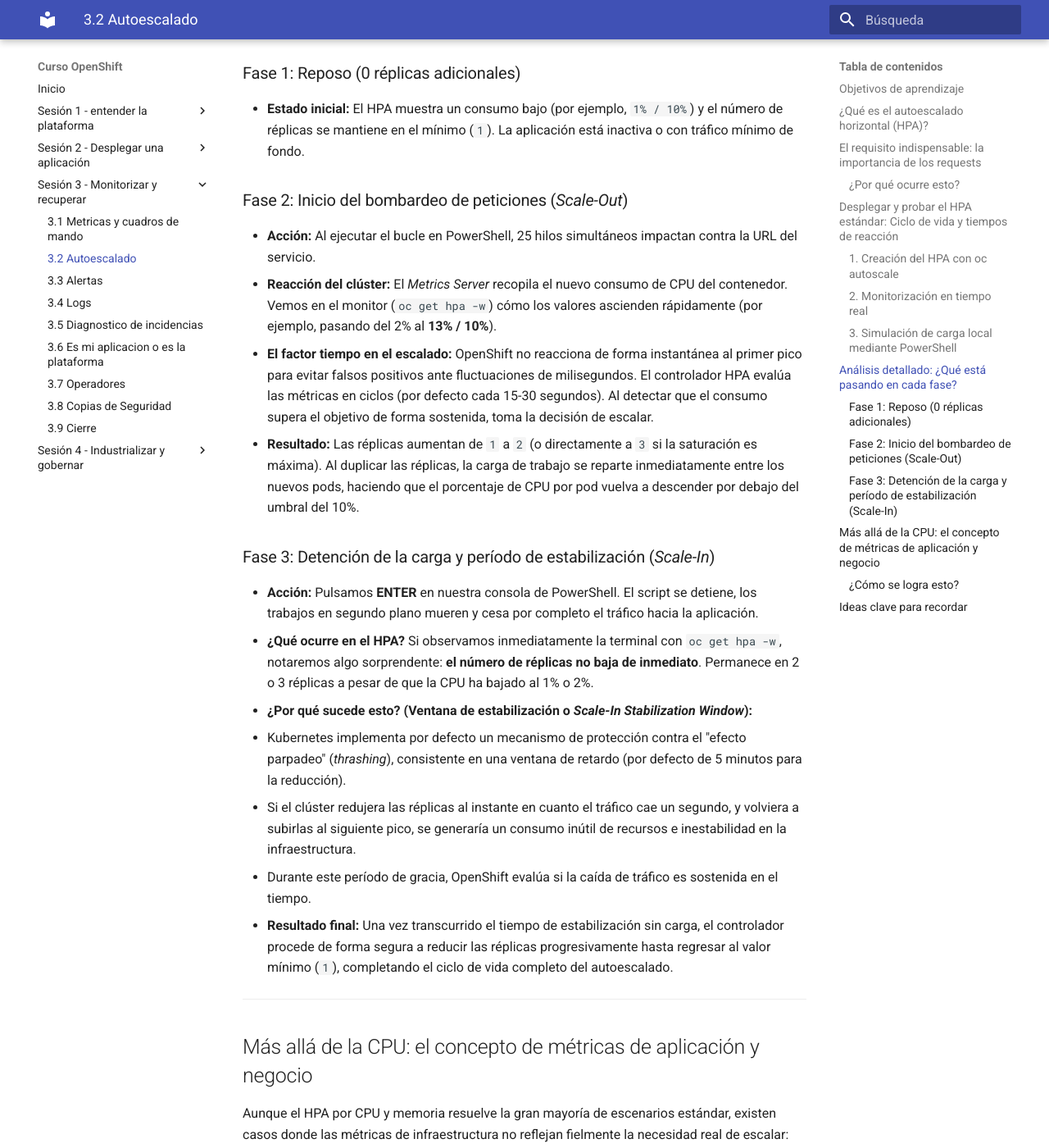
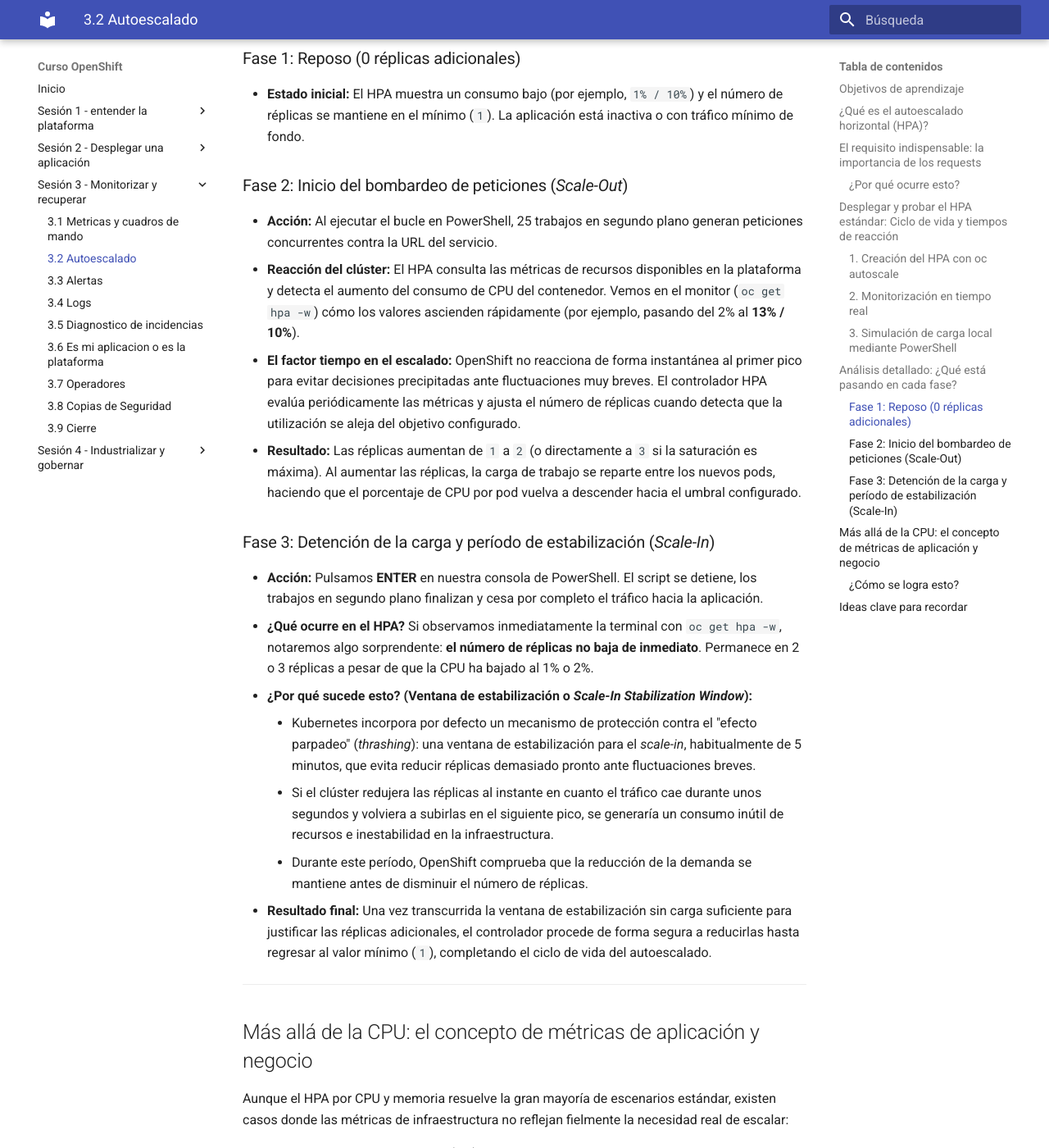
Before and after one commit to ieftraining/curso-openshift, an MkDocs documentation site: the page built from docs/sesion3/3.2 Autoescalado.md, in a window 1280 px wide and 1400 px high, scrolled down 4248 px. Shown: the whole window at 82% size. Built offline with MkDocs 1.6.1 and Material for MkDocs 9.7.7, drawn with Linux system fonts in a browser that asks for light colours; some of the changed text lies outside the part shown.

Commit message:
Add files via upload

````diff
--- a/docs/sesion3/3.2 Autoescalado.md
+++ b/docs/sesion3/3.2 Autoescalado.md
@@ -6,9 +6,9 @@
 
 - Comprender el concepto de autoescalado horizontal (*Horizontal Pod Autoscaler* o HPA) en OpenShift y su propósito operativo.
 - Relacionar la monitorización de plataforma vista en el apartado 3.1 con la capacidad de respuesta automática del clúster.
-- Entender cómo interactúa el controlador HPA con el *Metrics Server* de la plataforma para evaluar el consumo de recursos en tiempo real.
-- Comprender la relación directa entre una correcta definición de *requests* (estudiada en la Sesión 2) y el correcto funcionamiento del autoescalado.
-- Conocer los tiempos de reacción, las ventanas de estabilización y el comportamiento exacto del clúster tanto en el proceso de escalado hacia afuera (*scale-out*) como en el de reducción (*scale-in*).
+- Entender cómo el controlador HPA consulta las métricas de recursos disponibles en la plataforma para evaluar el consumo de las cargas de trabajo.
+- Comprender la relación directa entre una correcta definición de *requests* (estudiada en la Sesión 2) y el funcionamiento del autoescalado basado en porcentajes de utilización.
+- Conocer los tiempos de reacción, las ventanas de estabilización y el comportamiento del clúster tanto en el proceso de escalado hacia afuera (*scale-out*) como en el de reducción (*scale-in*).
 - Configurar, desplegar y probar un HPA estándar mediante la línea de comandos sobre la aplicación de demostración de la Sesión 2 (`demo-formacion-yaml`).
 - Interpretar paso a paso qué ocurre en el sistema durante cada fase de la prueba de carga.
 
@@ -18,13 +18,11 @@
 
 En el apartado anterior (3.1) analizamos cómo la plataforma vigila de manera constante el estado de salud de los nodos, componentes y cargas de trabajo a través del stack de monitorización integrado. Sin embargo, saber que un componente está consumiendo más recursos o que la demanda aumenta es solo la mitad del camino; el siguiente paso lógico es reaccionar de forma automática.
 
-Hasta ahora hemos aprendido a escalar aplicaciones de forma manual modificando el número de réplicas en nuestro Deployment o ejecutando órdenes como `oc scale`.
-
-Sin embargo, en entornos corporativos reales, la demanda de los usuarios fluctúa de manera imprevisible a lo largo del día:
+Hasta ahora hemos aprendido a escalar aplicaciones de forma manual modificando el número de réplicas en nuestro Deployment o ejecutando órdenes como `oc scale`. Sin embargo, en entornos corporativos reales, la demanda de los usuarios fluctúa de manera imprevisible a lo largo del día:
 
 ```mermaid
 flowchart LR
-    A[Tráfico bajo<br>1 Réplica] -->|Pico de demanda| B[Escalado automático<br>N Réplicas]
+    A[Tráfico bajo<br/>1 Réplica] -->|Pico de demanda| B[Escalado automático<br/>N Réplicas]
     B -->|Fin del pico| A
 ```
 
@@ -39,26 +37,24 @@
 
 ## El requisito indispensable: la importancia de los *requests*
 
-En la Sesión 2 estudiamos en detalle la diferencia entre *requests* y *limits*.
-
-Para que el autoescalado funcione correctamente mediante métricas de CPU o memoria, **es un requisito absolutamente indispensable que la aplicación tenga definidos sus *requests* de forma adecuada**.
+En la Sesión 2 estudiamos en detalle la diferencia entre *requests* y *limits*. En el HPA que vamos a utilizar, basado en el porcentaje de utilización de CPU, **es fundamental que la aplicación tenga definido correctamente su *request* de CPU**.
 
 ```mermaid
 flowchart TD
-    A[Métrica de Consumo Real<br>Ej: 50m de CPU] -->|Comparación| B[Requests definidos en el Deployment<br>Ej: 100m de CPU]
-    B --> C["Cálculo del porcentaje (% de uso)<br>(50m / 100m) = 50%"]
+    A[Métrica de Consumo Real<br/>Ej: 50m de CPU] -->|Comparación| B[Requests definidos en el Deployment<br/>Ej: 100m de CPU]
+    B --> C["Cálculo del porcentaje (%)<br/>(50m / 100m) = 50%"]
     C --> D{¿Supera el objetivo del HPA?}
 ```
 
 ### ¿Por qué ocurre esto?
 
-El HPA no calcula el uso de CPU en términos absolutos (como milicores puros), sino en **porcentaje respecto a los recursos reservados (*requests*)**.
+En esta modalidad, el HPA no calcula el uso de CPU únicamente en términos absolutos, como milicores consumidos, sino como **porcentaje respecto a los recursos solicitados mediante los *requests***.
 
-- Si un contenedor consume `50m` (milicores) de CPU y su *request* está configurado en `100m`, el HPA interpretará que está al **50% de su capacidad**.
-- Si el contenedor consume exactamente los mismos `50m`, pero olvidamos definir el *request* (o lo dejamos mal dimensionado), el HPA no podrá calcular ningún porcentaje y el autoescalado dejará de funcionar.
+- Si un contenedor consume `50m` (milicores) de CPU y su *request* está configurado en `100m`, el HPA interpretará que está al **50% de utilización**.
+- Si el contenedor consume exactamente los mismos `50m`, pero no tiene definido un *request* de CPU, el HPA no podrá calcular ese porcentaje de utilización para el contenedor y no podrá aplicar correctamente el criterio configurado en esta práctica.
 
 !!! tip "Idea clave"
-    El autoescalado por CPU y memoria descansa sobre los cimientos de los *requests* configurados en el Deployment. Unos *requests* mal dimensionados provocan que el HPA escale antes de tiempo o que directamente nunca llegue a reaccionar.
+    El autoescalado por porcentaje de utilización de CPU se apoya en los *requests* configurados en el Deployment. Unos *requests* mal dimensionados pueden provocar que el HPA escale antes de tiempo, demasiado tarde o que no pueda calcular correctamente la utilización.
 
 ---
 
@@ -90,6 +86,7 @@
 
 ```powershell
 $url = "[http://demo-formacion-yaml-angel-cuaresma-alons-dev.apps.rm3.7wse.p1.openshiftapps.com](http://demo-formacion-yaml-angel-cuaresma-alons-dev.apps.rm3.7wse.p1.openshiftapps.com)"
+
 Write-Host "Lanzando peticiones en paralelo... Pulsa ENTER para detener la carga."
 
 $jobs = for ($j=1; $j -le 25; $j++) {
@@ -104,6 +101,7 @@
 }
 
 Read-Host
+
 Write-Host "Deteniendo la carga..."
 Stop-Job *
 Remove-Job *
@@ -113,25 +111,28 @@
 
 ## Análisis detallado: ¿Qué está pasando en cada fase?
 
-Para comprender a fondo la operación de OpenShift, es fundamental desglorar la línea temporal de lo que ocurre desde que lanzamos el tráfico hasta que la aplicación vuelve a su estado inicial:
+Para comprender a fondo la operación de OpenShift, es fundamental desglosar la línea temporal de lo que ocurre desde que lanzamos el tráfico hasta que la aplicación vuelve a su estado inicial:
 
 ### Fase 1: Reposo (0 réplicas adicionales)
+
 - **Estado inicial:** El HPA muestra un consumo bajo (por ejemplo, `1% / 10%`) y el número de réplicas se mantiene en el mínimo (`1`). La aplicación está inactiva o con tráfico mínimo de fondo.
 
 ### Fase 2: Inicio del bombardeo de peticiones (*Scale-Out*)
-- **Acción:** Al ejecutar el bucle en PowerShell, 25 hilos simultáneos impactan contra la URL del servicio.
-- **Reacción del clúster:** El *Metrics Server* recopila el nuevo consumo de CPU del contenedor. Vemos en el monitor (`oc get hpa -w`) cómo los valores ascienden rápidamente (por ejemplo, pasando del 2% al **13% / 10%**).
-- **El factor tiempo en el escalado:** OpenShift no reacciona de forma instantánea al primer pico para evitar falsos positivos ante fluctuaciones de milisegundos. El controlador HPA evalúa las métricas en ciclos (por defecto cada 15-30 segundos). Al detectar que el consumo supera el objetivo de forma sostenida, toma la decisión de escalar.
-- **Resultado:** Las réplicas aumentan de `1` a `2` (o directamente a `3` si la saturación es máxima). Al duplicar las réplicas, la carga de trabajo se reparte inmediatamente entre los nuevos pods, haciendo que el porcentaje de CPU por pod vuelva a descender por debajo del umbral del 10%.
+
+- **Acción:** Al ejecutar el bucle en PowerShell, 25 trabajos en segundo plano generan peticiones concurrentes contra la URL del servicio.
+- **Reacción del clúster:** El HPA consulta las métricas de recursos disponibles en la plataforma y detecta el aumento del consumo de CPU del contenedor. Vemos en el monitor (`oc get hpa -w`) cómo los valores ascienden rápidamente (por ejemplo, pasando del 2% al **13% / 10%**).
+- **El factor tiempo en el escalado:** OpenShift no reacciona de forma instantánea al primer pico para evitar decisiones precipitadas ante fluctuaciones muy breves. El controlador HPA evalúa periódicamente las métricas y ajusta el número de réplicas cuando detecta que la utilización se aleja del objetivo configurado.
+- **Resultado:** Las réplicas aumentan de `1` a `2` (o directamente a `3` si la saturación es máxima). Al aumentar las réplicas, la carga de trabajo se reparte entre los nuevos pods, haciendo que el porcentaje de CPU por pod vuelva a descender hacia el umbral configurado.
 
 ### Fase 3: Detención de la carga y período de estabilización (*Scale-In*)
-- **Acción:** Pulsamos **ENTER** en nuestra consola de PowerShell. El script se detiene, los trabajos en segundo plano mueren y cesa por completo el tráfico hacia la aplicación.
+
+- **Acción:** Pulsamos **ENTER** en nuestra consola de PowerShell. El script se detiene, los trabajos en segundo plano finalizan y cesa por completo el tráfico hacia la aplicación.
 - **¿Qué ocurre en el HPA?** Si observamos inmediatamente la terminal con `oc get hpa -w`, notaremos algo sorprendente: **el número de réplicas no baja de inmediato**. Permanece en 2 o 3 réplicas a pesar de que la CPU ha bajado al 1% o 2%.
 - **¿Por qué sucede esto? (Ventana de estabilización o *Scale-In Stabilization Window*):**
-  - Kubernetes implementa por defecto un mecanismo de protección contra el "efecto parpadeo" (*thrashing*), consistente en una ventana de retardo (por defecto de 5 minutos para la reducción).
-  - Si el clúster redujera las réplicas al instante en cuanto el tráfico cae un segundo, y volviera a subirlas al siguiente pico, se generaría un consumo inútil de recursos e inestabilidad en la infraestructura.
-  - Durante este período de gracia, OpenShift evalúa si la caída de tráfico es sostenida en el tiempo.
-- **Resultado final:** Una vez transcurrido el tiempo de estabilización sin carga, el controlador procede de forma segura a reducir las réplicas progresivamente hasta regresar al valor mínimo (`1`), completando el ciclo de vida completo del autoescalado.
+    - Kubernetes incorpora por defecto un mecanismo de protección contra el "efecto parpadeo" (*thrashing*): una ventana de estabilización para el *scale-in*, habitualmente de 5 minutos, que evita reducir réplicas demasiado pronto ante fluctuaciones breves.
+    - Si el clúster redujera las réplicas al instante en cuanto el tráfico cae durante unos segundos y volviera a subirlas en el siguiente pico, se generaría un consumo inútil de recursos e inestabilidad en la infraestructura.
+    - Durante este período, OpenShift comprueba que la reducción de la demanda se mantiene antes de disminuir el número de réplicas.
+- **Resultado final:** Una vez transcurrida la ventana de estabilización sin carga suficiente para justificar las réplicas adicionales, el controlador procede de forma segura a reducirlas hasta regresar al valor mínimo (`1`), completando el ciclo de vida del autoescalado.
 
 ---
 
@@ -148,23 +149,21 @@
 
 ```mermaid
 flowchart LR
-    A[Aplicación Instrumentada<br>Expone métricas /metrics] -->|Recopilación| B[User-Workload Monitoring<br>Prometheus / Thanos]
+    A[Aplicación Instrumentada<br/>Expone métricas /metrics] -->|Recopilación| B[User-Workload Monitoring<br/>Prometheus / Thanos]
     B -->|Adaptación de API| C[Métricas Personalizadas]
-    C -->D[HPA Avanzado]
+    C --> D[HPA Avanzado]
 ```
 
-En plataformas corporativas, la combinación de herramientas como *User-Workload Monitoring* y adaptadores de métricas permite transformar esas señales de la aplicación en valores comprensibles para el HPA.
-
-Aunque su configuración técnica requiere componentes adicionales (como adaptadores de métricas y reglas personalizadas), el principio conceptual sigue siendo exactamente el mismo: **observar una magnitud representativa de la carga y adaptar automáticamente el número de réplicas en consecuencia**.
+En plataformas corporativas, la combinación de herramientas como *User-Workload Monitoring* y adaptadores de métricas permite transformar esas señales de la aplicación en valores comprensibles para el HPA. Aunque su configuración técnica requiere componentes adicionales (como adaptadores de métricas y reglas personalizadas), el principio conceptual sigue siendo exactamente el mismo: **observar una magnitud representativa de la carga y adaptar automáticamente el número de réplicas en consecuencia**.
 
 ---
 
 ## Ideas clave para recordar
 
 !!! tip "Resumen"
-    - El **Horizontal Pod Autoscaler (HPA)** ajusta automáticamente el número de réplicas de un Deployment en función de la demanda real.
-    - El HPA por CPU y memoria se apoya en el **Metrics Server** nativo de OpenShift sin requerir instalaciones complejas adicionales.
-    - **Una correcta definición de *requests* es obligatoria** para que el HPA pueda calcular los porcentajes de utilización de recursos.
-    - El proceso de **escalado hacia afuera (*scale-out*)** se produce de forma ágil al detectar un consumo sostenido por encima del objetivo.
-    - El proceso de **reducción (*scale-in*)** incorpora una ventana de estabilización temporal por seguridad para evitar cambios bruscos e inestabilidad en la plataforma.
+    - El **Horizontal Pod Autoscaler (HPA)** ajusta automáticamente el número de réplicas de un Deployment en función de la demanda observada.
+    - El HPA consulta las métricas de recursos disponibles a través de las API de métricas de Kubernetes/OpenShift para tomar sus decisiones de escalado.
+    - En el autoescalado basado en porcentaje de utilización de CPU, **es fundamental definir correctamente los *requests* de CPU** para que el HPA pueda calcular la utilización.
+    - El proceso de **escalado hacia afuera (*scale-out*)** se produce al detectar una utilización que justifica aumentar el número de réplicas.
+    - El proceso de **reducción (*scale-in*)** incorpora una ventana de estabilización para evitar cambios bruscos e inestabilidad en la plataforma.
     - Las aplicaciones pueden instrumentarse para exponer métricas de negocio o rendimiento adicionales, permitiendo un autoescalado avanzado adaptado a necesidades específicas de tráfico.
````
